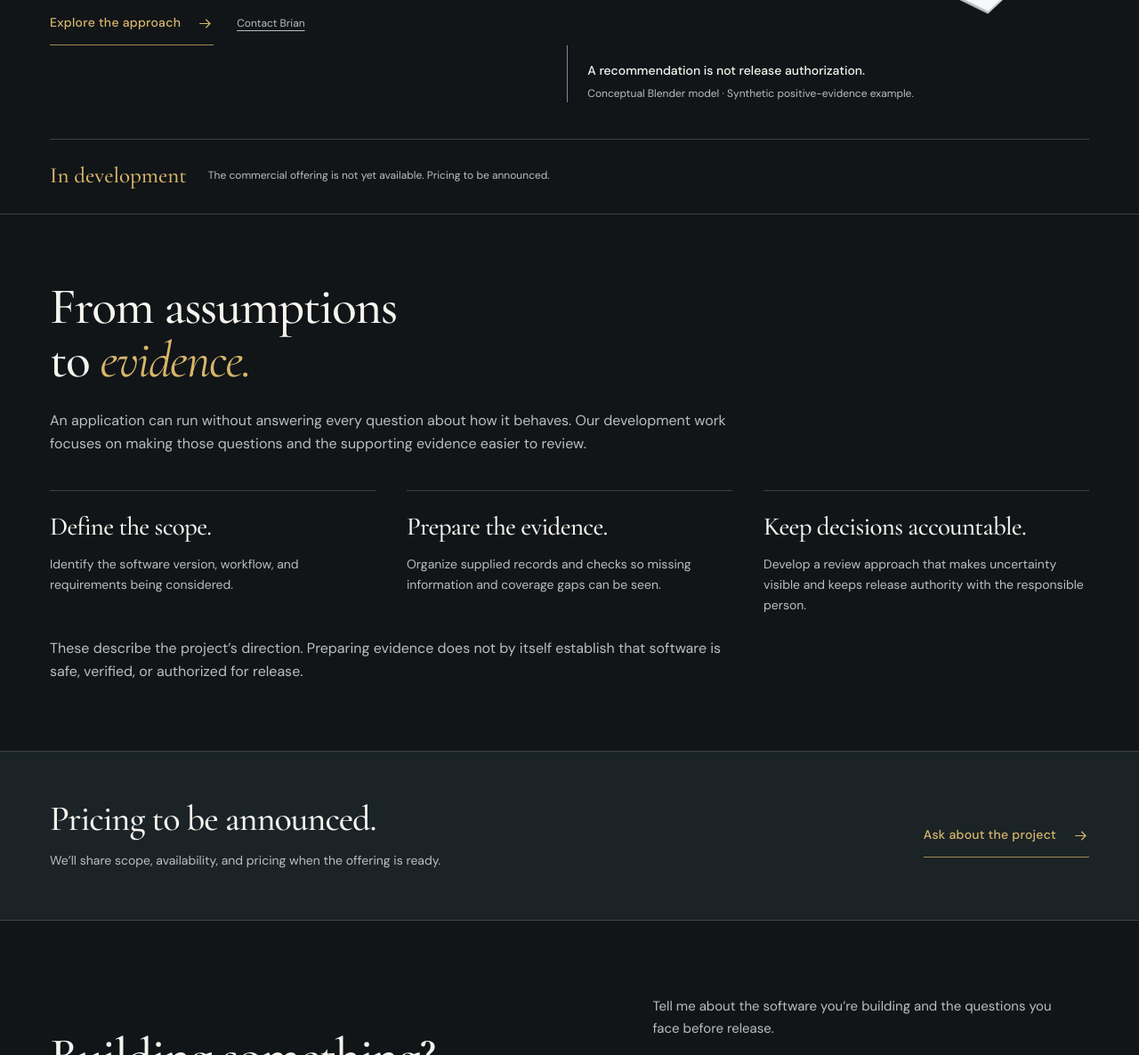
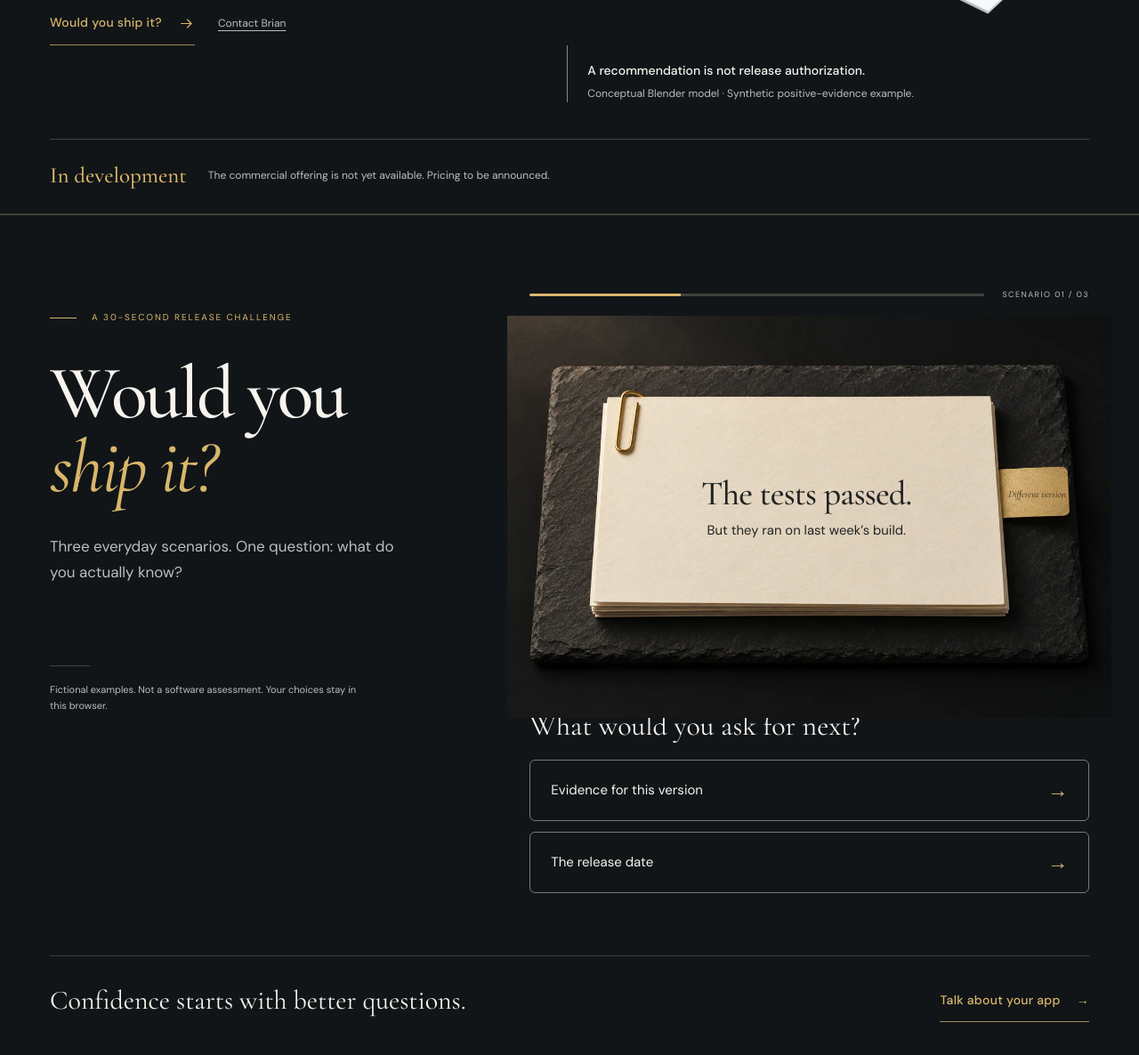
Before and after one commit to brianpenrod/-vetopsfinancial-site, a website: page founderrelease.html in a window 1280 px wide. Shown: the part 484-1670 px from the top of the page at 89% size. Drawn offline with nearby package versions, Linux system fonts and the light colour scheme.

Commit message:
Add fictional release challenge to Founders Release preview

```diff
--- /dev/null
+++ b/assets/css/frr-challenge.css
@@ -0,0 +1,49 @@
+/* A physical note, native text, and a short teaching interaction. */
+.frr-challenge{padding:74px 0 0;border-top:1px solid var(--studio-line);scroll-margin-top:90px}
+.frr-challenge [hidden]{display:none!important}
+.challenge-grid{display:grid;grid-template-columns:.86fr 1.14fr;gap:65px;align-items:start}
+.frr-page .challenge-kicker{color:var(--studio-gold);font-size:10px;letter-spacing:.19em;text-transform:uppercase;display:flex;align-items:center;gap:17px;margin:33px 0 35px}
+.challenge-kicker:before{content:'';display:block;width:30px;height:1px;background:currentColor}
+.frr-challenge h2{font-size:clamp(64px,6.6vw,96px);line-height:.99;letter-spacing:-.035em;margin:0 0 32px}
+.frr-challenge h2 em{display:block;color:var(--studio-gold)}
+.frr-page .challenge-intro{max-width:390px;color:var(--studio-muted);font-size:17px;line-height:1.7}
+.frr-page .challenge-disclosure{margin-top:90px;max-width:350px;color:var(--studio-muted);font-size:11px;line-height:1.65}
+.challenge-disclosure:before{content:'';display:block;width:45px;height:1px;background:var(--studio-line);margin-bottom:17px}
+.scenario-progress{display:flex;align-items:center;gap:20px;font-size:9px;letter-spacing:.16em;color:var(--studio-muted);margin:8px 0 16px}
+.scenario-progress:before{content:'';height:3px;flex:1;background:linear-gradient(to right,var(--studio-gold) 0 var(--progress),var(--studio-line) var(--progress) 100%);border-radius:3px;transition:background .25s}
+.scenario-note{position:relative;aspect-ratio:3/2;margin:0 -25px -10px}
+.scenario-note img{position:absolute;width:100%;height:100%;object-fit:contain}
+.scenario-note-copy{position:absolute;left:19%;right:20%;top:31%;bottom:35%;display:flex;flex-direction:column;justify-content:center;gap:11px;text-align:center;color:#222322}
+.frr-page .scenario-note h3{font-family:'Cormorant Garamond',Georgia,serif;font-weight:500;font-size:clamp(28px,3vw,42px);line-height:1.02;margin:0;letter-spacing:-.02em}
+.frr-page .scenario-note-copy p{font-size:clamp(12px,1.16vw,16px);line-height:1.45;margin:0}
+.frr-page .scenario-tag{position:absolute;left:82.4%;right:7%;top:39.5%;height:10%;display:flex;align-items:center;justify-content:center;font-family:'Cormorant Garamond',Georgia,serif;font-style:italic;color:#352913;font-size:11px;line-height:1.05;text-align:center}
+.frr-page .scenario-question{font-family:'Cormorant Garamond',Georgia,serif;font-size:32px;font-weight:400;line-height:1.2;margin:0 0 18px}
+.scenario-choices{display:grid;gap:12px}
+.scenario-choice{width:100%;display:flex;align-items:center;justify-content:space-between;gap:20px;text-align:left;font:inherit;font-size:15px;line-height:1.45;background:transparent;color:var(--studio-ink);border:1px solid #727b7e;border-radius:6px;padding:17px 23px;cursor:pointer;transition:border-color .2s,background .2s,transform .2s}
+.scenario-choice b{font-size:23px;font-weight:400;color:var(--studio-gold)}
+.scenario-choice:hover:not(:disabled),.scenario-choice:focus-visible{border-color:var(--studio-gold);background:#d8b66a09;transform:translateY(-1px)}
+.scenario-choice:disabled{cursor:default;color:var(--studio-muted);opacity:.7}
+.scenario-choice.is-selected{opacity:1;border-color:var(--studio-gold);background:#d8b66a0d;color:var(--studio-ink)}
+.scenario-choice:focus-visible,.challenge-next:focus-visible,.challenge-restart:focus-visible{outline:2px solid var(--studio-gold);outline-offset:5px}
+.frr-page .scenario-feedback{color:var(--studio-muted);font-size:14px;line-height:1.65;margin:14px 0 0;animation:reveal-evidence .25s ease-out}
+.frr-page .scenario-takeaway{font-size:15px;color:var(--studio-ink);font-weight:500;margin:21px 0 0}
+.scenario-takeaway:empty{display:none}
+.challenge-next{font:inherit;display:block;width:max-content;background:none;border:0;border-bottom:1px solid #d8b66a88;color:var(--studio-gold);font-size:14px;padding:12px 0 6px;cursor:pointer;margin-top:11px}
+.challenge-footer{display:flex;align-items:center;justify-content:space-between;gap:26px;border-top:1px solid var(--studio-line);margin-top:70px;padding:26px 0 34px}
+.frr-page .challenge-footer p{font-family:'Cormorant Garamond',Georgia,serif;font-size:30px;line-height:1.2;margin:0}
+.challenge-footer a{flex-shrink:0}
+.challenge-summary{padding:35px 0;min-height:480px}
+.challenge-summary>p:first-child{color:var(--studio-gold);letter-spacing:.12em;font-size:11px;text-transform:uppercase}
+.frr-page .challenge-summary h3{font-family:'Cormorant Garamond',Georgia,serif;font-size:48px;line-height:1.08;margin:30px 0 20px;font-weight:400}
+.frr-page .challenge-summary p{font-size:15px;line-height:1.7;color:var(--studio-muted)}
+.challenge-summary ul{padding-left:20px;line-height:1.75;color:var(--studio-ink);font-size:15px;margin:23px 0}
+.challenge-restart{display:block;font:inherit;background:transparent;border:0;border-bottom:1px solid var(--studio-line);padding:7px 0;color:var(--studio-muted);cursor:pointer;font-size:12px;margin-top:25px}
+.challenge-static details{border-bottom:1px solid var(--studio-line);padding:22px 0;color:var(--studio-muted);font-size:15px;line-height:1.65}
+.challenge-static summary{font-family:'Cormorant Garamond',Georgia,serif;font-size:28px;color:var(--studio-ink);cursor:pointer}
+.challenge-live{position:absolute;width:1px;height:1px;overflow:hidden;clip-path:inset(50%);white-space:nowrap}
+@keyframes reveal-evidence{from{opacity:0;transform:translateY(6px)}to{opacity:1;transform:translateY(0)}}
+@media(max-width:1100px){.challenge-grid{gap:34px;grid-template-columns:.85fr 1.15fr}.frr-challenge h2{font-size:69px}.frr-page .scenario-question{font-size:28px}.scenario-choice{padding:15px 18px}.frr-page .challenge-kicker{letter-spacing:.12em;font-size:9px}}
+@media(max-width:900px){.challenge-grid{grid-template-columns:1fr;gap:29px;max-width:650px;margin:auto}.frr-page .challenge-kicker{margin-top:0}.frr-challenge h2{font-size:76px}.frr-page .challenge-intro{max-width:530px}.frr-page .challenge-disclosure{margin-top:23px;max-width:none}.challenge-disclosure:before{display:none}.frr-page .scenario-note h3{font-size:42px}.frr-page .scenario-note-copy p{font-size:17px}.frr-page .scenario-tag{font-size:12px}.challenge-footer{margin-top:45px}.frr-page .challenge-footer p{font-size:27px}.challenge-summary{min-height:0}}
+@media(max-width:640px){.frr-challenge{padding-top:45px}.frr-page .challenge-kicker{font-size:8px;margin-bottom:24px}.frr-challenge h2{font-size:67px;margin-bottom:22px}.frr-page .challenge-intro{font-size:15px}.scenario-note{margin:0 -15px 4px}.frr-page .scenario-note h3{font-size:30px}.scenario-note-copy{gap:9px}.frr-page .scenario-note-copy p{font-size:12px}.frr-page .scenario-tag{font-size:9px}.frr-page .scenario-question{font-size:27px}.scenario-choice{font-size:14px;padding:16px}.scenario-progress{font-size:8px}.challenge-footer{display:block;padding:25px 0}.frr-page .challenge-footer p{font-size:27px;margin-bottom:20px}.frr-page .challenge-summary h3{font-size:43px}}
+@media(max-width:360px){.frr-challenge h2{font-size:57px}.frr-page .scenario-note h3{font-size:26px}.frr-page .scenario-note-copy p{font-size:11px}.frr-page .scenario-tag{font-size:8px}.frr-page .scenario-question{font-size:24px}}
+@media(prefers-reduced-motion:reduce){.scenario-choice,.scenario-progress{transition:none}.frr-page .scenario-feedback{animation:none}.scenario-choice:hover:not(:disabled){transform:none}}
--- /dev/null
+++ b/assets/js/frr-challenge.js
@@ -0,0 +1,115 @@
+/* Fictional teaching examples only. No code upload, scan, score, or assessment. */
+const challenge = document.querySelector('[data-frr-challenge]');
+if (challenge) {
+  const scenarios = [
+    {
+      title: 'The tests passed.',
+      context: 'But they ran on last week’s build.',
+      tag: 'Different version',
+      options: ['Evidence for this version', 'The release date'],
+      answers: [
+        'That is the useful connection: do these results cover the version you want to release? A passing result from another build leaves that question open.',
+        'The release date tells you when. It does not tell you whether last week’s results cover today’s version. Ask for evidence tied to the build you plan to release.'
+      ],
+      takeaway: 'Match the evidence to the version.'
+    },
+    {
+      title: 'Checkout worked.',
+      context: 'But nobody tried a failed payment.',
+      tag: 'Untested path',
+      options: ['Another successful purchase', 'A failed-payment test'],
+      answers: [
+        'Another successful purchase repeats the happy path. A failed-payment test can help show whether the order, charge status, and customer message remain consistent when something goes wrong.',
+        'That explores a path the demo did not show. Check what happens to the order, charge status, and customer message when a payment fails.'
+      ],
+      takeaway: 'Explore what happens when a step fails.'
+    },
+    {
+      title: 'The backup exists.',
+      context: 'But nobody has tried restoring it.',
+      tag: 'Recovery unknown',
+      options: ['Restore a separate test copy', 'Confirm the backup file is there'],
+      answers: [
+        'A restore in a separate test environment helps show whether the saved data can actually be recovered. Keep the live system out of that experiment.',
+        'Finding the file confirms that a file exists. It does not show that the data can be recovered. A restore in a separate test environment helps answer that question.'
+      ],
+      takeaway: 'A backup and a tested recovery are different.'
+    }
+  ];
+  const stage = challenge.querySelector('[data-stage]');
+  const title = challenge.querySelector('[data-scenario-title]');
+  const context = challenge.querySelector('[data-scenario-context]');
+  const tag = challenge.querySelector('[data-scenario-tag]');
+  const count = challenge.querySelector('[data-count]');
+  const progress = challenge.querySelector('[data-progress]');
+  const choices = [...challenge.querySelectorAll('[data-choice]')];
+  const feedback = challenge.querySelector('[data-feedback]');
+  const takeaway = challenge.querySelector('[data-takeaway]');
+  const next = challenge.querySelector('[data-next]');
+  const summary = challenge.querySelector('[data-summary]');
+  const live = challenge.querySelector('[data-live]');
+  let index = 0;
+  let answered = false;
+
+  function showScenario(focus = false) {
+    const item = scenarios[index];
+    answered = false;
+    title.textContent = item.title;
+    context.textContent = item.context;
+    tag.textContent = item.tag;
+    count.textContent = `SCENARIO 0${index + 1} / 03`;
+    progress.style.setProperty('--progress', `${((index + 1) / 3) * 100}%`);
+    progress.setAttribute('aria-label', `Scenario ${index + 1} of 3`);
+    choices.forEach((button, option) => {
+      button.querySelector('span').textContent = item.options[option];
+      button.disabled = false;
+      button.removeAttribute('aria-pressed');
+      button.classList.remove('is-selected');
+    });
+    feedback.hidden = true;
+    feedback.textContent = '';
+    takeaway.textContent = '';
+    next.hidden = true;
+    next.textContent = index === 2 ? 'See the takeaway →' : 'Next scenario →';
+    live.textContent = '';
+    if (focus) title.focus({ preventScroll: true });
+  }
+  choices.forEach((button, option) => {
+    button.addEventListener('click', () => {
+      if (answered) return;
+      answered = true;
+      choices.forEach(other => {
+        other.disabled = true;
+        other.setAttribute('aria-pressed', String(other === button));
+      });
+      button.classList.add('is-selected');
+      feedback.textContent = scenarios[index].answers[option];
+      feedback.hidden = false;
+      takeaway.textContent = scenarios[index].takeaway;
+      next.hidden = false;
+      live.textContent = `${scenarios[index].takeaway} ${scenarios[index].answers[option]}`;
+      next.focus({ preventScroll: true });
+    });
+  });
+  next.addEventListener('click', () => {
+    if (!answered) return;
+    if (index < scenarios.length - 1) {
+      index += 1;
+      showScenario(true);
+    } else {
+      stage.hidden = true;
+      summary.hidden = false;
+      summary.querySelector('h3').focus({ preventScroll: true });
+      live.textContent = 'Three scenarios explored. These examples do not assess your app.';
+    }
+  });
+  challenge.querySelector('[data-restart]').addEventListener('click', () => {
+    index = 0;
+    summary.hidden = true;
+    stage.hidden = false;
+    showScenario(true);
+  });
+  showScenario();
+  challenge.querySelector('[data-fallback]').hidden = true;
+  challenge.querySelector('[data-interactive]').hidden = false;
+}
--- a/founderrelease.html
+++ b/founderrelease.html
@@ -6,7 +6,7 @@
 
 <meta name="theme-color" content="#111518"><link rel="preconnect" href="https://fonts.googleapis.com"><link rel="preconnect" href="https://fonts.gstatic.com" crossorigin>
 <link href="https://fonts.googleapis.com/css2?family=Cormorant+Garamond:ital,wght@0,400;0,500;0,600;1,400;1,500&amp;family=DM+Sans:wght@400;500;600;700&amp;display=swap" rel="stylesheet">
-<link rel="stylesheet" href="assets/css/refresh.css"><link rel="stylesheet" href="assets/css/company.css"><link rel="stylesheet" href="assets/css/founderrelease.css"><script src="assets/js/site.js" defer></script></head><body class="site-shell frr-page"><a class="skip-link" href="#main">Skip to content</a>
+<link rel="stylesheet" href="assets/css/refresh.css"><link rel="stylesheet" href="assets/css/company.css"><link rel="stylesheet" href="assets/css/founderrelease.css"><link rel="stylesheet" href="assets/css/frr-challenge.css"><script src="assets/js/site.js" defer></script><script src="assets/js/frr-challenge.js" defer></script></head><body class="site-shell frr-page"><a class="skip-link" href="#main">Skip to content</a>
 <nav class="company-nav" aria-label="Main navigation">
 <a class="company-brand" href="/" aria-label="VetOps Financial home"><img src="vetops-shield.png" alt="" width="31" height="35">VetOps Financial</a>
 <button class="menu-toggle" type="button" aria-controls="site-menu" aria-expanded="false" hidden>Menu</button>
@@ -20,7 +20,7 @@
         <h1>Before you ship.<br><em>See what’s missing.</em></h1>
         <p>Founders Release is being built to connect a specific software version with the evidence behind it—so founders can see the gaps before making a release decision.</p>
         <div class="cta-row">
-          <a class="text-link" href="#development">Explore the approach <svg viewBox="0 0 24 24" fill="none" stroke="currentColor" stroke-width="1.5" aria-hidden="true"><path d="M4 12h15m-6-6 6 6-6 6"/></svg></a>
+          <a class="text-link" href="#challenge">Would you ship it? <svg viewBox="0 0 24 24" fill="none" stroke="currentColor" stroke-width="1.5" aria-hidden="true"><path d="M4 12h15m-6-6 6 6-6 6"/></svg></a>
           <a class="small-link" href="#contact">Contact Brian</a>
         </div>
       </div>
@@ -35,6 +35,54 @@
     <aside class="frr-status" aria-label="Project status"><strong>In development</strong><p>The commercial offering is not yet available. <span>Pricing to be announced.</span></p></aside>
   </div>
 </section>
+<section class="frr-challenge" id="challenge" aria-labelledby="challenge-title" data-frr-challenge>
+  <div class="shell-width">
+    <div class="challenge-grid">
+      <div class="challenge-copy">
+        <p class="challenge-kicker">A 30-second release challenge</p>
+        <h2 id="challenge-title">Would you<br><em>ship it?</em></h2>
+        <p class="challenge-intro">Three everyday scenarios. One question: what do you actually know?</p>
+        <p class="challenge-disclosure">Fictional examples. Not a software assessment. Your choices stay in this browser.</p>
+      </div>
+      <div>
+        <div class="challenge-static" data-fallback>
+          <details><summary>The tests passed.</summary><p>But they ran on last week’s build. Ask whether the evidence covers the version you want to release.</p></details>
+          <details><summary>Checkout worked.</summary><p>But nobody tried a failed payment. Explore what happens to the order, charge status, and customer message when payment fails.</p></details>
+          <details><summary>The backup exists.</summary><p>But nobody has tried restoring it. A separate test restore helps show whether the data can actually be recovered.</p></details>
+        </div>
+        <div data-interactive hidden>
+          <div data-stage>
+            <div class="scenario-progress" data-progress style="--progress:33.333%" aria-label="Scenario 1 of 3"><span data-count>SCENARIO 01 / 03</span></div>
+            <div class="scenario-note">
+              <img src="assets/img/frr/scenario-note.webp" width="1200" height="800" loading="lazy" alt="">
+              <div class="scenario-note-copy"><h3 data-scenario-title tabindex="-1">The tests passed.</h3><p data-scenario-context>But they ran on last week’s build.</p></div>
+              <span class="scenario-tag" data-scenario-tag>Different version</span>
+            </div>
+            <p class="scenario-question" id="scenario-question">What would you ask for next?</p>
+            <div class="scenario-choices" role="group" aria-labelledby="scenario-question">
+              <button class="scenario-choice" type="button" data-choice><span>Evidence for this version</span><b aria-hidden="true">→</b></button>
+              <button class="scenario-choice" type="button" data-choice><span>The release date</span><b aria-hidden="true">→</b></button>
+            </div>
+            <p class="scenario-takeaway" data-takeaway></p>
+            <p class="scenario-feedback" data-feedback hidden></p>
+            <button class="challenge-next" type="button" data-next hidden>Next scenario →</button>
+          </div>
+          <div class="challenge-summary" data-summary hidden>
+            <p>3 scenarios explored</p>
+            <h3 tabindex="-1">Better questions.<br>Clearer next steps.</h3>
+            <p>You do not need to know every technical term to ask useful questions about your app.</p>
+            <ul><li>Do the results cover this version?</li><li>What happens when a step fails?</li><li>Has recovery actually been tried?</li></ul>
+            <p>These examples have not checked your software. Founders Release is in development, and I’m learning from founders facing these questions.</p>
+            <a class="text-link" href="mailto:support@vetopsfinancial.com?subject=Questions%20about%20my%20app">Talk about your app <span aria-hidden="true">→</span></a>
+            <button class="challenge-restart" type="button" data-restart>Explore the scenarios again</button>
+          </div>
+          <p class="challenge-live" role="status" aria-live="polite" aria-atomic="true" data-live></p>
+        </div>
+      </div>
+    </div>
+    <div class="challenge-footer"><p>Confidence starts with better questions.</p><a class="text-link" href="#contact">Talk about your app <span aria-hidden="true">→</span></a></div>
+  </div>
+</section>
 <section class="frr-body" id="development"><div class="shell-width"><h2>From assumptions<br>to <em>evidence.</em></h2><p class="frr-note">An application can run without answering every question about how it behaves. Our development work focuses on making those questions and the supporting evidence easier to review.</p><div class="frr-steps"><article><h3>Define the scope.</h3><p>Identify the software version, workflow, and requirements being considered.</p></article><article><h3>Prepare the evidence.</h3><p>Organize supplied records and checks so missing information and coverage gaps can be seen.</p></article><article><h3>Keep decisions accountable.</h3><p>Develop a review approach that makes uncertainty visible and keeps release authority with the responsible person.</p></article></div><p class="frr-note">These describe the project’s direction. Preparing evidence does not by itself establish that software is safe, verified, or authorized for release.</p></div></section>
 <section class="frr-pricing" id="pricing"><div class="shell-width"><div><h2>Pricing to be announced.</h2><p>We’ll share scope, availability, and pricing when the offering is ready.</p></div><a class="text-link" href="mailto:support@vetopsfinancial.com?subject=Founders%20Release%20inquiry">Ask about the project <svg viewBox="0 0 24 24" fill="none" stroke="currentColor" stroke-width="1.5" aria-hidden="true"><path d="M4 12h15m-6-6 6 6-6 6"/></svg></a></div></section>
 <section class="contact-section" id="contact"><div class="shell-width contact-grid"><h2>Building something?<br><em>Let’s compare notes.</em></h2><div class="contact-copy"><p>Tell me about the software you’re building and the questions you face before release.</p><a class="text-link" href="mailto:support@vetopsfinancial.com?subject=Founders%20Release%20inquiry">support@vetopsfinancial.com <svg viewBox="0 0 24 24" fill="none" stroke="currentColor" stroke-width="1.5" aria-hidden="true"><path d="M4 12h15m-6-6 6 6-6 6"/></svg></a><p class="founder-signoff"><strong>Brian Penrod, DBA</strong><br>Founder &amp; CEO, VetOps Financial<br>Fayetteville, North Carolina</p></div></div></section>
```
Also changed, not shown: assets/img/frr/scenario-note.webp (added).
